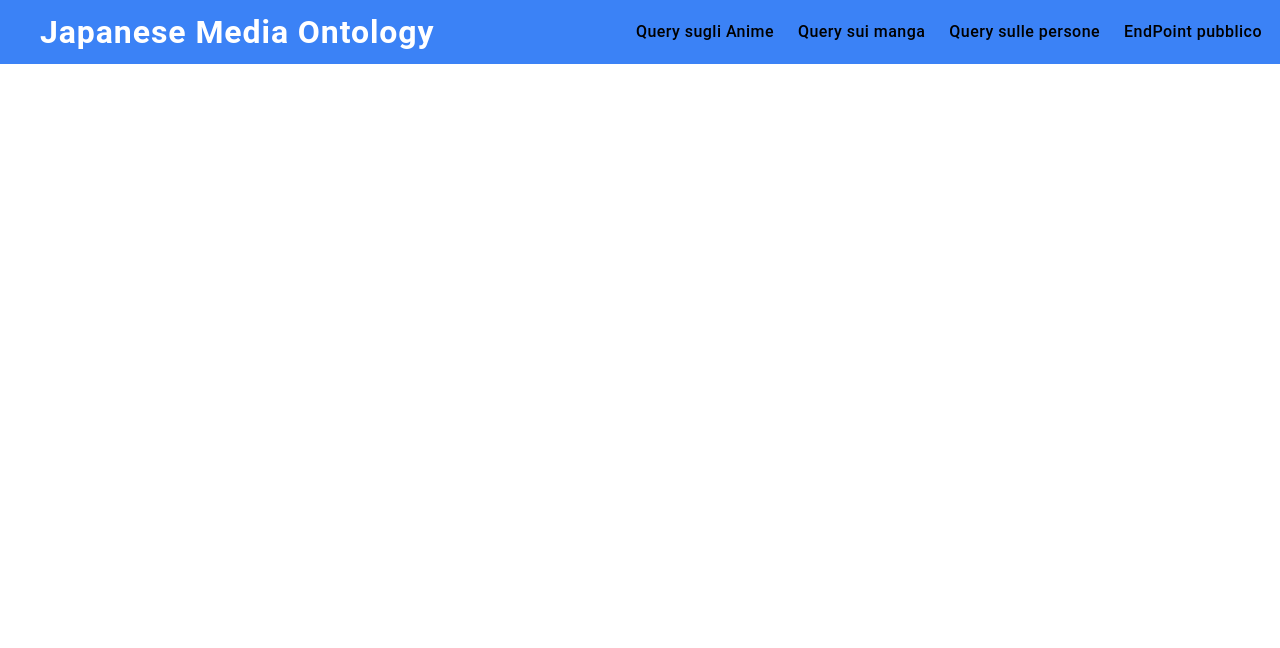
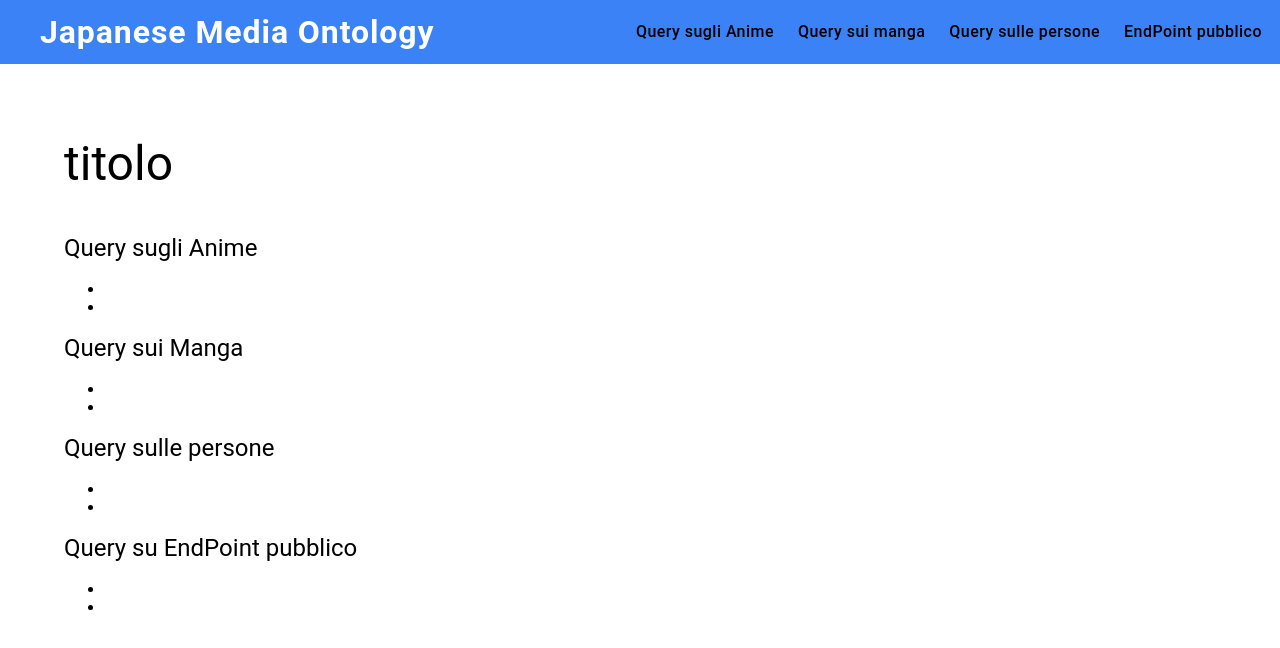
Before and after one commit to EquazioneFratta/ModSem, a React (Vite) app in the folder Client/frontend/clientGui/: page / in a window 1280 px wide. Shown: the top 648 px of the page. Built offline with nearby package versions, Linux system fonts and the light colour scheme.

Commit message:
fix tabella, query, dio

```diff
--- a/Client/frontend/clientGui/src/components/Home.tsx
+++ b/Client/frontend/clientGui/src/components/Home.tsx
@@ -3,6 +3,7 @@ import {
   Container,
   Box,
   Button,
+  Typography,
 } from "@mui/material";
 import JMQuery from "./QueryTabs/JMQuery";
 import PublicEndPoint from "./QueryTabs/PublicEndPoint";
@@ -94,7 +95,45 @@ const Home: React.FC = () => {
       case "publicEndPoint":
         return <PublicEndPoint queryList={queryList} />
       default:
-        return (<Box></Box>)
+        return (
+          <Box>
+            <Typography variant="h3">
+              titolo
+            </Typography>
+
+            <Typography variant="h5" sx={{mt:"5vh"}}>
+              Query sugli Anime
+            </Typography>
+            <ul>
+              <li></li>
+              <li></li>
+            </ul>
+
+            <Typography variant="h5">
+              Query sui Manga
+            </Typography>
+            <ul>
+              <li></li>
+              <li></li>
+            </ul>
+
+            <Typography variant="h5">
+              Query sulle persone
+            </Typography>
+            <ul>
+              <li></li>
+              <li></li>
+            </ul>
+
+            <Typography variant="h5">
+              Query su EndPoint pubblico
+            </Typography>
+            <ul>
+              <li></li>
+              <li></li>
+            </ul>
+          </Box>
+        )
     }
   };
 
@@ -208,9 +247,7 @@ const Home: React.FC = () => {
         </Box>
 
         <Box sx={{ display: "flex", gap: 2, mt: "12vh" }}>
-          {/* <Box sx={{ display: 'flex', flexDirection: 'column', height: '90vh', overflow: 'auto' }}> */}
           {renderContent()}
-          {/* </Box> */}
         </Box>
       </Box>
     </Container >
--- a/Client/frontend/clientGui/src/components/QueryTabs/JMQuery.tsx
+++ b/Client/frontend/clientGui/src/components/QueryTabs/JMQuery.tsx
@@ -49,7 +49,6 @@ function JMQuery({ queryList, sectionLabel }: JMQueryProps) {
     setIsLoading(true);
     setError(false);
     setErrorMessage("");
-    //TODO: in caso poi si dovesse riaggiungere paramValue, sosituire sutte i paramLabel qui sotto
     if (selectedQuery) {
       // Trasforma l'array in un oggetto vuoto chiave-valore di tipo `Record<string, string>`
       // (ossia un oggetto in cui ogni chiave è una stringa e ogni valore è una stringa)
@@ -122,10 +121,9 @@ function JMQuery({ queryList, sectionLabel }: JMQueryProps) {
               options={queryList}
               value={selectedQuery || null}
               onChange={handleQueryChange}
-              // getOptionLabel={(option) => option.label}
               isOptionEqualToValue={(option, value) => option.label === value.label}
               renderInput={(params) => (
-                <TextField {...params} label="Query" />
+                <TextField {...params} label="Query" key={"queryTextField"} />
               )}
             />
           </FormControl>
--- a/Client/frontend/clientGui/src/components/ResultsTable.tsx
+++ b/Client/frontend/clientGui/src/components/ResultsTable.tsx
@@ -15,6 +15,10 @@ interface ResultsTableProps {
   results: Array<Record<string, string>>;
 }
 
+function capitalize(str: string) {
+  return str.charAt(0).toUpperCase() + str.slice(1);
+}
+
 const ResultsTable: React.FC<ResultsTableProps> = ({ results }) => {
   // Se la query non produce risultati, mostra un messaggio
   if (!results || results.length === 0) {
@@ -26,13 +30,12 @@ const ResultsTable: React.FC<ResultsTableProps> = ({ results }) => {
       </Box>
     );
   }
-
   // Estrai le chiavi della prima riga per creare le colonne
   const columns = Object.keys(results[0]);
 
   return (
     <TableContainer component={Paper} sx={{ mt: 3 }}>
-      <Table>
+      <Table key={"tableResults"}>
         <TableHead>
           <TableRow>
             {columns.map((column) => (
@@ -43,7 +46,7 @@ const ResultsTable: React.FC<ResultsTableProps> = ({ results }) => {
                   backgroundColor: (theme) => theme.palette.grey[50]
                 }}
               >
-                {column}
+                {capitalize(column)}
               </TableCell>
             ))}
           </TableRow>
@@ -59,6 +62,7 @@ const ResultsTable: React.FC<ResultsTableProps> = ({ results }) => {
                   {row[column]}
                 </TableCell>
               ))}
+              {row[0]}
             </TableRow>
           ))}
         </TableBody>
```
Also changed, not shown: 1 other file (tests, documents, lock files or other folders).
